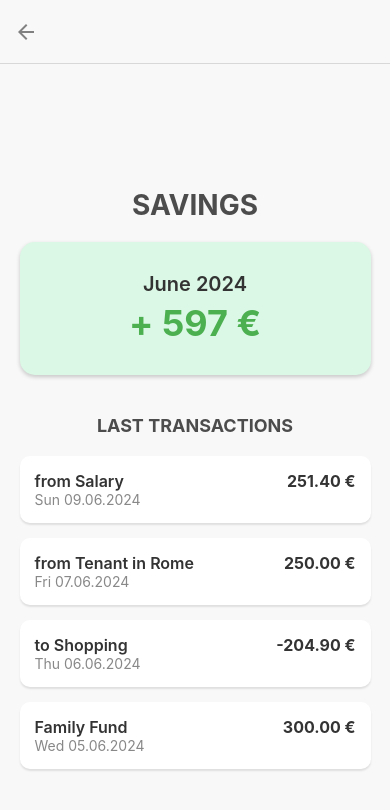
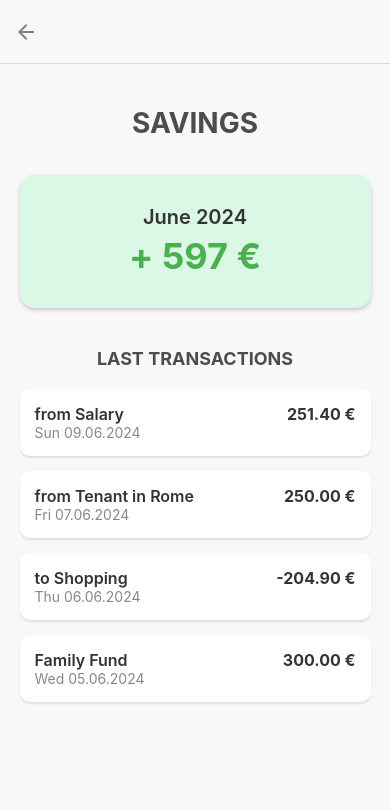
Before and after one commit to gpontas/velox, a React Native app: screen /SavingsJune in a window 390 px wide. Shown: the top 810 px of the page. Built offline with nearby package versions, Linux system fonts and the light colour scheme.

Commit message:
a little bit of padding

```diff
--- a/screens/SavingsJune.js
+++ b/screens/SavingsJune.js
@@ -72,8 +72,10 @@ const styles = StyleSheet.create({
     alignItems: 'center', // Center content horizontally
   },
   header: {
+    padding: 20,
     alignItems: 'center',
-    marginBottom: 20,
+    marginBottom: 15,
+    marginTop: -170,
   },
   headerText: {
     fontSize: 28,
```
